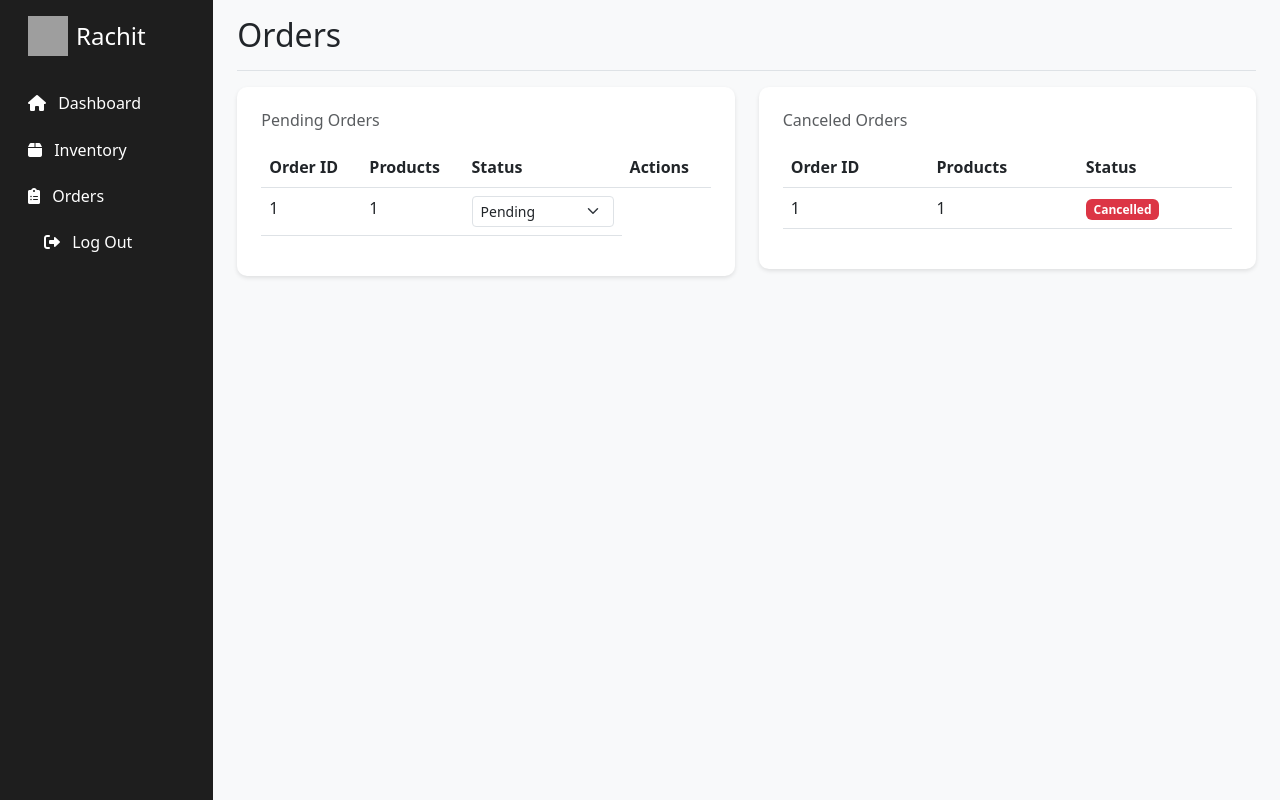
After one commit to rachitpoudel101/fyp, a Django app: template Backend/user/templates/orders.html in a window 1280 px wide. The commit adds this page. Run offline with Django 5.2, Linux system fonts and the light colour scheme; the template is opened without the code that fills it: most values are stand-ins (such as "Sample title", 1, 10 or a date in 2020); parts of the project's set-up code (start-up, migrations or seed data) failed here and were passed over; grey boxes are pictures that could not be loaded.

Commit message:
Extend the inventory and orders page in the html file and add hte url

```diff
--- /dev/null
+++ b/Backend/user/templates/orders.html
@@ -0,0 +1,97 @@
+{% extends 'base_dashboard.html' %}
+
+{% block title %}Orders - Marline{% endblock %}
+
+{% block sidebar_menu %}
+<ul class="nav flex-column">
+    <li class="nav-item">
+        <a class="nav-link" href="{% url 'warehouse_dashboard' %}">
+            <i class="fas fa-home me-2"></i> Dashboard
+        </a>
+    </li>
+    <li class="nav-item">
+        <a class="nav-link" href="{% url 'inventory' %}">
+            <i class="fas fa-box me-2"></i> Inventory
+        </a>
+    </li>
+    <li class="nav-item">
+        <a class="nav-link active" href="{% url 'orders' %}">
+            <i class="fas fa-clipboard-list me-2"></i> Orders
+        </a>
+    </li>
+</ul>
+{% endblock %}
+
+{% block content %}
+<div class="pt-3 pb-2 mb-3 border-bottom">
+    <h1 class="h2">Orders</h1>
+</div>
+
+<div class="row g-4 mb-4">
+    <div class="col-md-6">
+        <div class="metric-card">
+            <h6 class="text-muted mb-3">Pending Orders</h6>
+            <div class="table-responsive">
+                <table class="table">
+                    <thead>
+                        <tr>
+                            <th>Order ID</th>
+                            <th>Products</th>
+                            <th>Status</th>
+                            <th>Actions</th>
+                        </tr>
+                    </thead>
+                    <tbody>
+                        {% for order in recent_orders %}
+                        <tr>
+                            <td>{{ order.order_number }}</td>
+                            <td>{{ order.products.count }}</td>
+                            <td>
+                                <form method="POST" action="{% url 'update_order_status' order.id %}">
+                                    {% csrf_token %}
+                                    <select name="status" class="form-select form-select-sm" onchange="this.form.submit()">
+                                        <option value="pending" {% if order.status == 'pending' %}selected{% endif %}>Pending</option>
+                                        <option value="processing" {% if order.status == 'processing' %}selected{% endif %}>Processing</option>
+                                        <option value="shipped" {% if order.status == 'shipped' %}selected{% endif %}>Shipped</option>
+                                        <option value="delivered" {% if order.status == 'delivered' %}selected{% endif %}>Delivered</option>
+                                        <option value="cancelled" {% if order.status == 'cancelled' %}selected{% endif %}>Cancelled</option>
+                                    </select>
+                                </form>
+                            </td>
+                        </tr>
+                        {% endfor %}
+                    </tbody>
+                </table>
+            </div>
+        </div>
+    </div>
+
+    <div class="col-md-6">
+        <div class="metric-card">
+            <h6 class="text-muted mb-3">Canceled Orders</h6>
+            <div class="table-responsive">
+                <table class="table">
+                    <thead>
+                        <tr>
+                            <th>Order ID</th>
+                            <th>Products</th>
+                            <th>Status</th>
+                        </tr>
+                    </thead>
+                    <tbody>
+                        {% for order in canceled_orders %}
+                        <tr>
+                            <td>{{ order.order_number }}</td>
+                            <td>{{ order.products.count }}</td>
+                            <td>
+                                <span class="badge bg-danger">Cancelled</span>
+                            </td>
+                        </tr>
+                        {% endfor %}
+                    </tbody>
+                </table>
+            </div>
+        </div>
+    </div>
+</div>
+{% endblock %}
--- a/Backend/user/urls.py
+++ b/Backend/user/urls.py
@@ -9,6 +9,9 @@ urlpatterns = [
     path('dashboard/', views.dashboard, name='dashboard'),
     path('admin-dashboard/', views.admin_dashboard, name='admin_dashboard'),
     path('warehouse-dashboard/', views.warehouse_dashboard, name='warehouse_dashboard'),
+     path('inventory/', views.inventory, name='inventory'),
+    path('orders/', views.orders, name='orders'),
+    path('update_order_status/<int:order_id>/', views.update_order_status, name='update_order_status'),
     path('verify-email/<str:token>/', views.verify_email, name='verify_email'),
     path('verify-pending/', views.verify_pending, name='verify_pending'),
 
```
Also changed, not shown: Backend/user/templates/inventory.html (added, +88 -0 lines), Backend/user/templates/warehouse_dashboard.html (+3 -130 lines), Backend/db.sqlite3.
